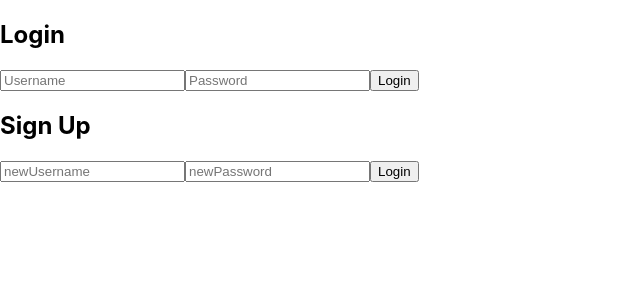
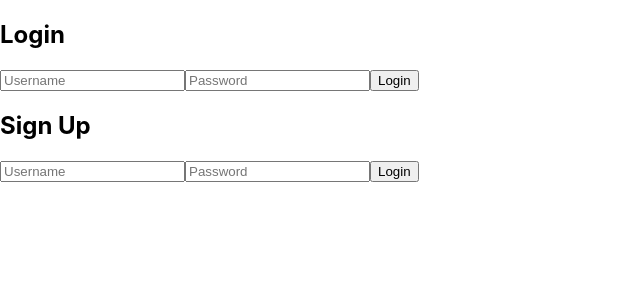
Before and after one commit to mpoole1027/BlogChamp, a React (Vite) app in the folder frontend/: page / in a window 1280 px wide. Shown: the top 300 px of the page, without its empty margins (0-640 px from the left). Built offline with nearby package versions, Linux system fonts and the light colour scheme.

Commit message:
Fixed sign up forms

```diff
--- a/frontend/src/pages/Login.jsx
+++ b/frontend/src/pages/Login.jsx
@@ -36,8 +36,8 @@ const Login = () => {
       <button onClick={handleLogin}>Login</button>
 
       <h2>Sign Up</h2>
-      <input type="text" placeholder="newUsername" value={username} onChange={(e) => setNewUsername(e.target.value)} />
-      <input type="password" placeholder="newPassword" value={password} onChange={(e) => setNewPassword(e.target.value)} />
+      <input type="text" placeholder="Username" value={newUsername} onChange={(e) => setNewUsername(e.target.value)} />
+      <input type="password" placeholder="Password" value={newPassword} onChange={(e) => setNewPassword(e.target.value)} />
       <button onClick={handleLogin}>Login</button>
     </div>
 
```
